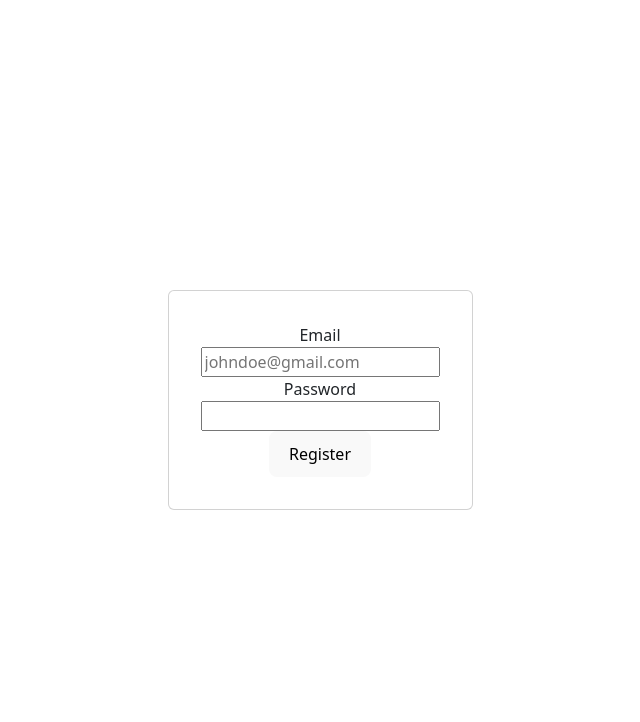
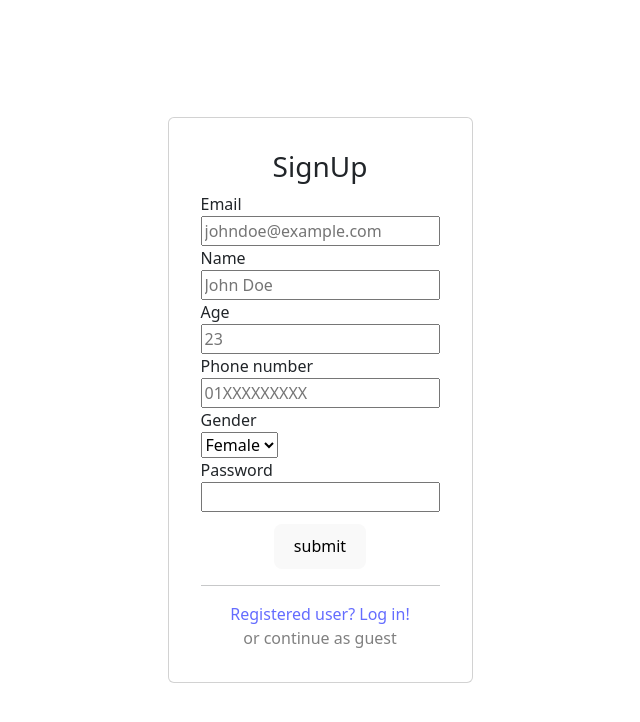
Before and after one commit to mayatarek/MH, a React (Vite) app: page /signup in a window 1280 px wide. Shown: the top 722 px of the page, without its empty margins (320-960 px from the left). Built offline with nearby package versions, Linux system fonts and the light colour scheme.

Commit message:
created product list and fixed login and signup

```diff
--- a/src/Login/login.jsx
+++ b/src/Login/login.jsx
@@ -1,5 +1,5 @@
 import {useForm} from 'react-hook-form'
-import { useNavigate } from 'react-router-dom';
+import { useNavigate, Link } from 'react-router-dom';
 
 function Login(){
     //Some user account API thing idk
@@ -12,24 +12,28 @@ function Login(){
 
     return(
         <div class="card">
+            <h3>Login</h3>
             <form>
-                <lable htmlFor="email">Email</lable><br/>
+                <div style={{textAlign: 'left'}}>
+                <label>Email</label><br/>
                 <input type="email" placeholder="johndoe@gmail.com" id="email" {...register("email",{
                 pattern:{
                     value:/^[a-zA-Z0-9._%+-]+@[a-zA-Z0-9.-]+\.[a-zA-Z]{2,}$/,
                     message: 'Invalid email'
                 }})}/>
                 <br/>
-                <lable htmlFor="password">Password</lable><br/>
+                <lable>Password</lable><br/>
                 <input type="password" placeholder="" id="password"/>
                 <br/>
-                <button>submit</button>
+                </div>
+                <button style={{marginTop:12}}>submit</button>
 
             </form>
 
-            <button onClick={() =>{
-                Navigate('/signup')
-            }}>New user? Sign up!</button>
+            <hr/>
+
+            <Link to="/signup" >New user? Sign up!</Link>
+            <Link to="/homepage" style={{color: 'grey'}}>or continue as guest</Link>
 
         </div>
     )
--- a/src/Login/signup.jsx
+++ b/src/Login/signup.jsx
@@ -1,5 +1,5 @@
 import {useForm} from 'react-hook-form'
-import { useNavigate } from 'react-router-dom';
+import { useNavigate, Link } from 'react-router-dom';
 
 function SignUp(){
     const {register, handleSubmit} = useForm();
@@ -7,19 +7,40 @@ function SignUp(){
 
     return(
         <div class="card">
+        <h3>SignUp</h3>
         <form>
-                <lable htmlFor="email">Email</lable><br/>
-                <input type="email" placeholder="johndoe@gmail.com" id="email" {...register("email",{
+            <div style={{textAlign: 'left'}}>
+            <label>Email</label><br/>
+            <input type="email" placeholder="johndoe@example.com" id="email" {...register("email",{
             pattern:{
                 value:/^[a-zA-Z0-9._%+-]+@[a-zA-Z0-9.-]+\.[a-zA-Z]{2,}$/,
                 message: 'Invalid email'
-                }})}/>
-                <br/>
-                <lable htmlFor="password">Password</lable><br/>
+            }})}/><br/>
+            <label>Name</label><br/>
+            <input type="text" placeholder="John Doe" id="name"/><br/>
+            <label>Age</label><br/>
+            <input type="text" placeholder="23" id="name"/><br/>
+            <label>Phone number</label><br/>
+            <input type="text" placeholder="01XXXXXXXXX" id="name"/><br/>
+            <label for="gender">Gender</label><br/>
+            <select id="gender" name="gender">
+            <option value="female" selected>Female</option>
+            <option value="male">Male</option>
+            </select><br/>
+
+            <lable>Password</lable><br/>
             <input type="password" placeholder="" id="password"/>
             <br/>
-                <button onClick={() =>{Navigate('/login')}}>Register</button>
+            </div>
+            <button style={{marginTop:12}}>submit</button>
+
         </form>
+
+        <hr/>
+
+        <Link to="/signup" >Registered user? Log in!</Link>
+        <Link to="/homepage" style={{color: 'grey'}}>or continue as guest</Link>
+
     </div>
     )
 }
```
Also changed, not shown: src/Common/navbar.jsx (+70 -0 lines), src/ProductList/ProductList.jsx (deleted, +0 -13 lines), 1 other file (tests, documents, lock files or other folders). Lines whose indentation alone changed are shown as unchanged.
